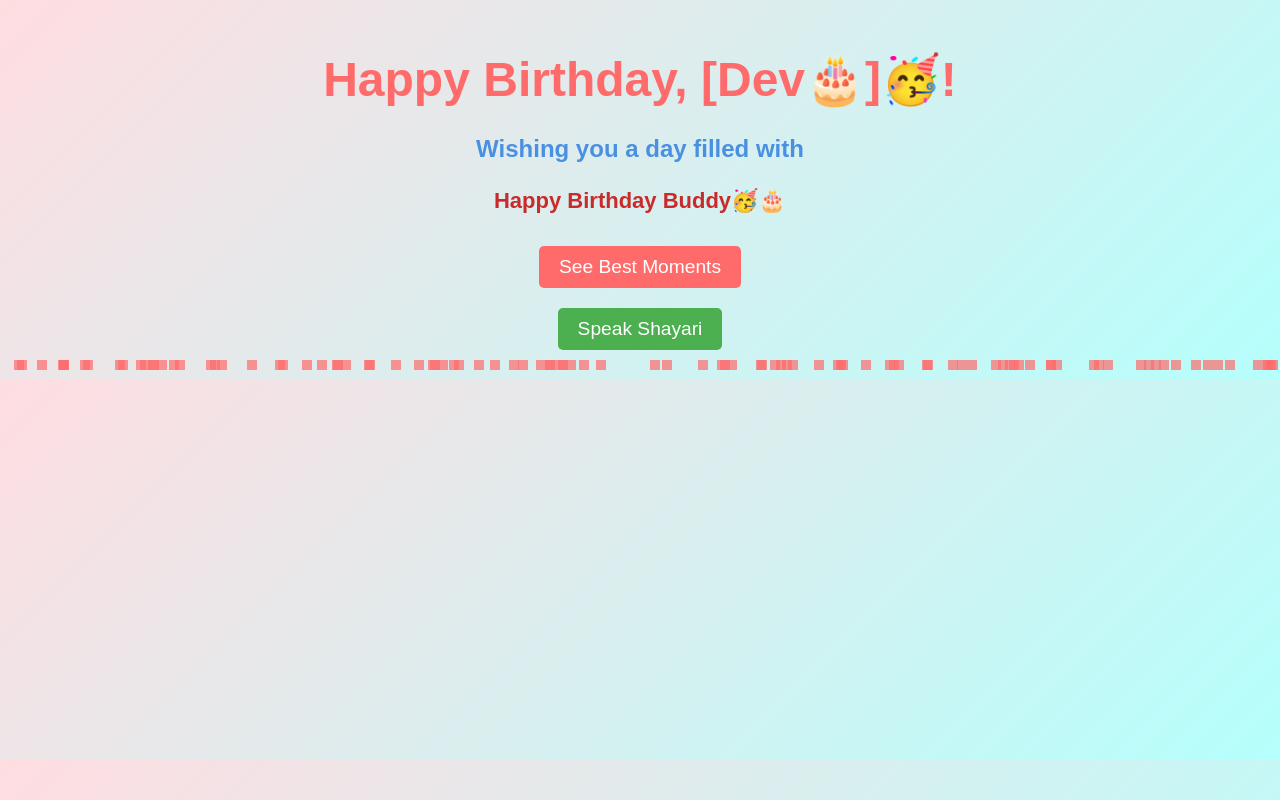
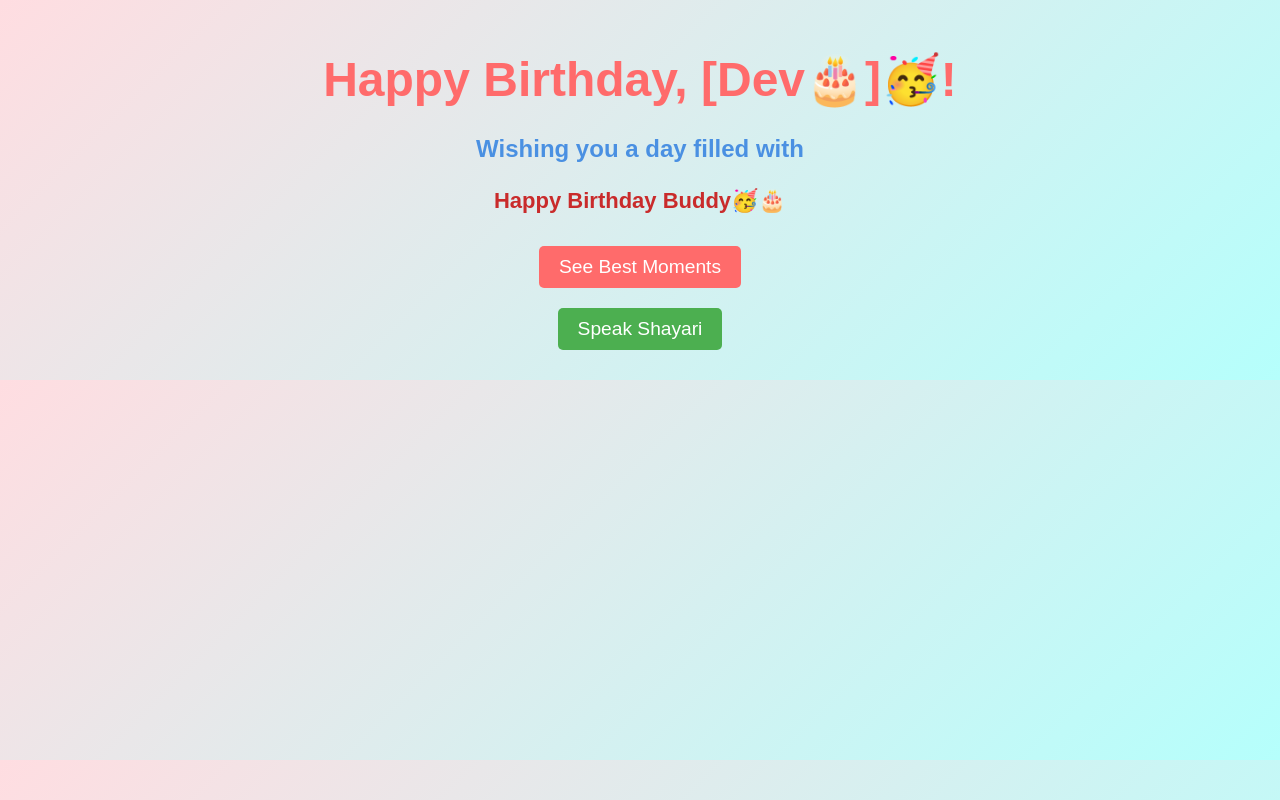
Before and after one commit to Ankit-03G/Dev_bbdy, a plain HTML site: page Index.html in a window 1280 px wide. Drawn offline with Linux system fonts and the light colour scheme.

Commit message:
Update Index.html

```diff
--- a/Index.html
+++ b/Index.html
@@ -102,7 +102,8 @@
     </div>
 
 <!--     <script src="https://unpkg.com/typed.js@2.1.0/dist/typed.umd.js"></script> -->
-    <script src="Birth.js"></script>
+
+<!--     <script src="Birth.js"></script> -->
 
 <!--     <script>
         var typed = new Typed('#element', {
```
